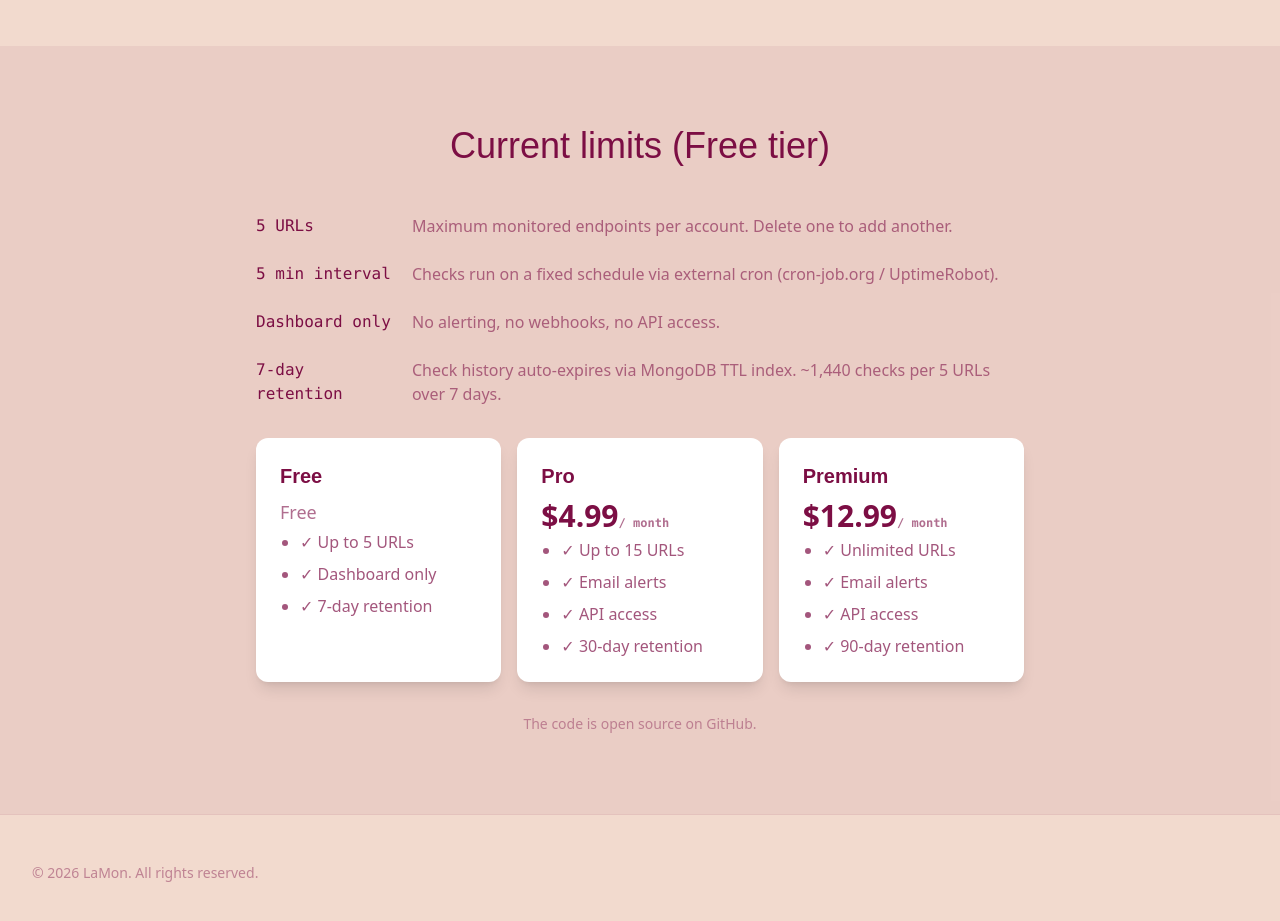
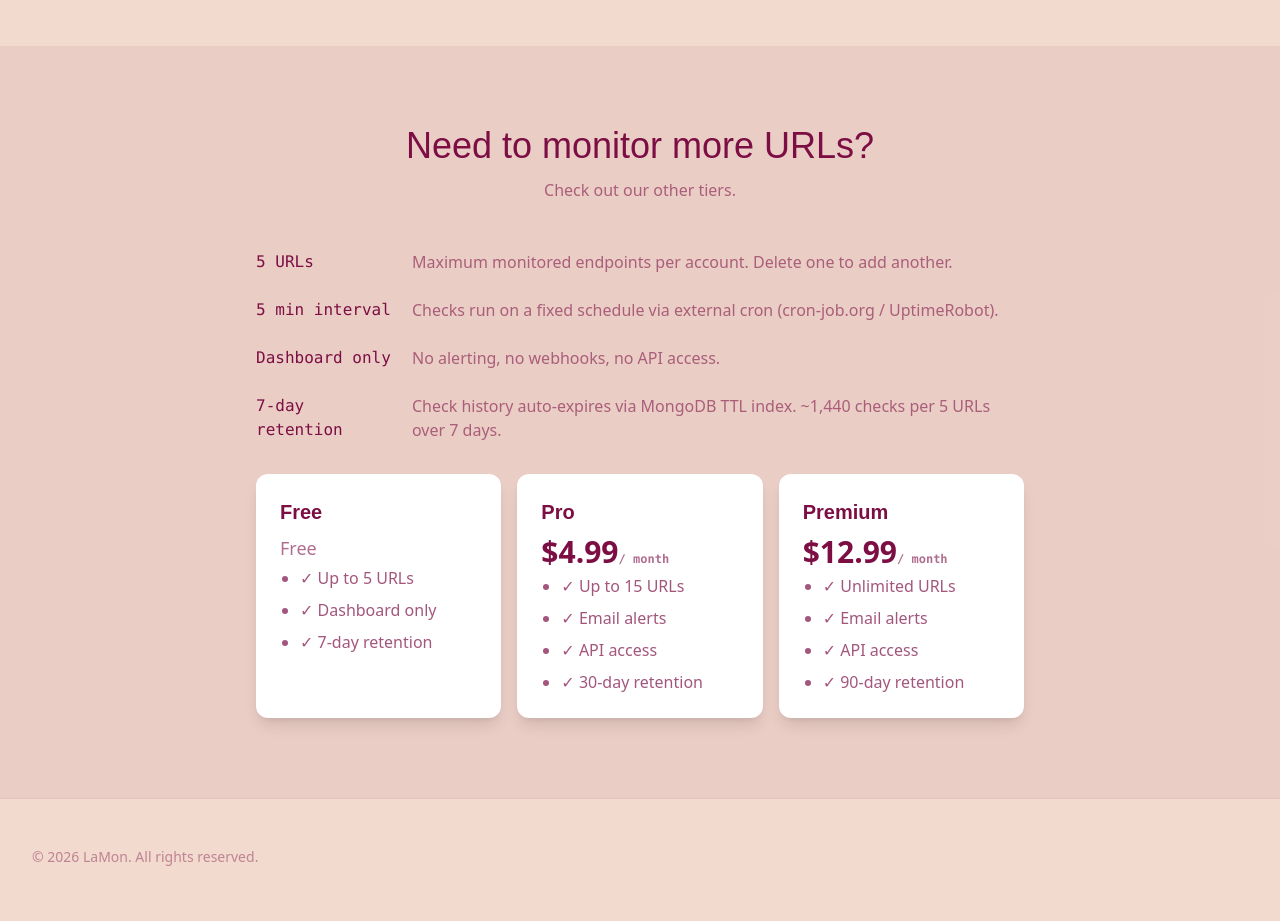
Before and after one commit to scolarknows/Api-Usage-Tracker, a React (Vite) app in the folder client/: page / in a window 1280 px wide. Shown: the part 1740-2661 px from the top of the page. Built offline with nearby package versions, Linux system fonts and the light colour scheme; no server answers; a web font is replaced by a local one.

Commit message:
enhanced the tier list for more comprehensive offers

```diff
--- a/client/src/pages/landing-page.tsx
+++ b/client/src/pages/landing-page.tsx
@@ -217,8 +217,11 @@ export function LandingPage() {
                 id="limits-heading"
                 className="font-story text-3xl sm:text-4xl font-normal text-wine dark:text-rose"
               >
-                Current limits (Free tier)
+                Need to monitor more URLs?
               </h2>
+              <p className="mt-3 text-base text-mauve dark:text-rose/70">
+                Check out our other tiers.
+              </p>
             </header>
             <dl className="space-y-6 text-mauve dark:text-rose/70">
               <div className="flex items-start gap-4">
@@ -269,9 +272,6 @@ export function LandingPage() {
                 </ul>
               </div>
             </div>
-            <p className="mt-8 text-center text-sm text-mauve/70 dark:text-rose/50">
-              The code is open source on GitHub.
-            </p>
           </div>
         </section>
       </main>
```
